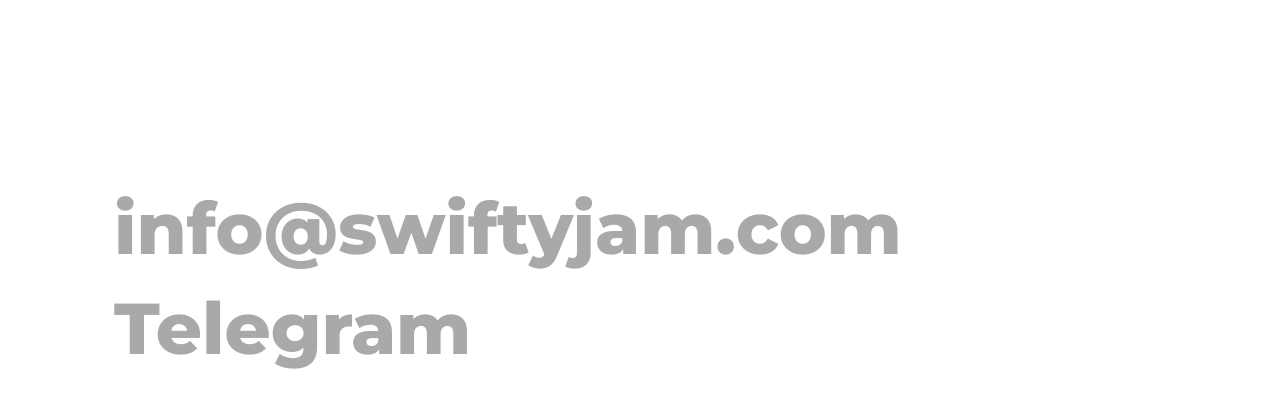
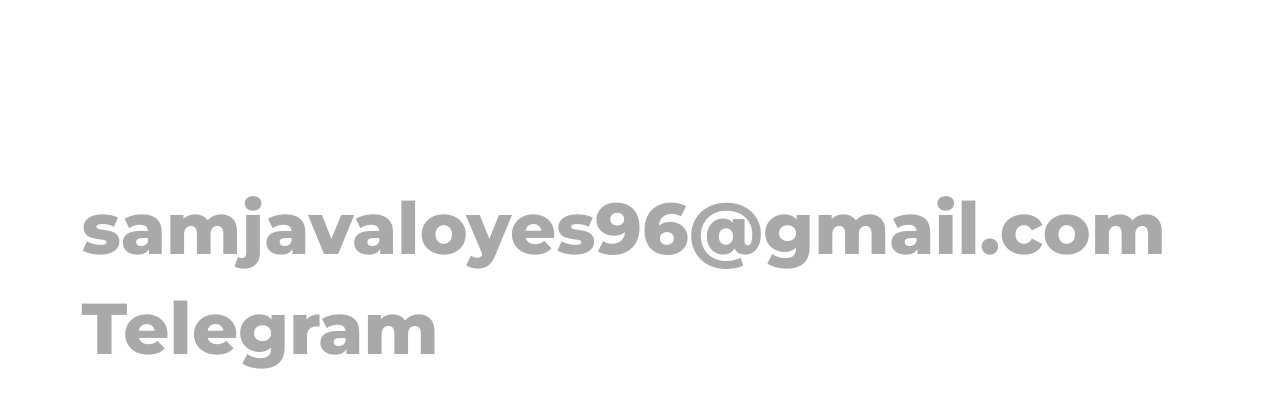
Before and after one commit to swiftyjam/studio, a plain HTML site: page contact.html in a window 1280 px wide. Shown: the part 127-534 px from the top of the page. Drawn offline with nearby package versions, Linux system fonts and the light colour scheme.

Commit message:
UPDATE 22

```diff
--- a/contact.html
+++ b/contact.html
@@ -9,18 +9,15 @@
     <meta http-equiv="Content-Type" content="text/html; charset=utf-8" />
     <meta http-equiv="Content-Type" content="text/html; charset=ISO-8859-1">
     <link rel="stylesheet" href="css/style.css">
-	<meta name="description"
-		content="Design studio, we pick your ideas and bring them to real life: Branding, UX/UI, Motion Graphics, Art, Print, 3D ">
+    <meta name="description" content="Design studio, we pick your ideas and bring them to real life: Branding, UX/UI, Motion Graphics, Art, Print, 3D ">
     <meta name="keywords" content="Design,studio,Graphic design, Diseño gafico,samuel,javaloyes,3d,design,graphic">
     <link rel="shortcut icon" type="image/png" href="data/fav0.png" id="favi">
     <meta property="og:title" content="Swifty Jam, Design">
-	<meta property="og:description"
-		content="Design studio, we pick your ideas and bring them to real life: Branding, UX/UI, Motion Graphics, Art, Print, 3D ">
+    <meta property="og:description" content="Design studio, we pick your ideas and bring them to real life: Branding, UX/UI, Motion Graphics, Art, Print, 3D ">
     <meta property="og:image" content="data/profile.png">
     <meta property="og:url" content="index.html">
     <meta name="twitter:title" content="Swifty Jam, Design">
-	<meta name="twitter:description"
-		content=" Design studio, we pick your ideas and bring them to real life: Branding, UX/UI, Motion Graphics, Art, Print, 3D ">
+    <meta name="twitter:description" content=" Design studio, we pick your ideas and bring them to real life: Branding, UX/UI, Motion Graphics, Art, Print, 3D ">
     <meta name="twitter:image" content="data/profile.png">
     <meta name="twitter:card" content="summary_large_image">
     <title>Swifty Jam | Contact</title>
@@ -54,9 +51,11 @@
 							<circle cx="10" cy="20" r="6" stroke="black" fill="black"></circle>
 						</svg></li>
                     <!-- contact button mobile -->
-					<li class="connect_m"> <a class="menu__connect mobile" href="#">
+                    <li class="connect_m">
+                        <a class="menu__connect mobile" href="#">
                             <img src="data/126495.svg">
-						</a></li>
+                        </a>
+                    </li>
                 </ul>
             </div>
         </div>
@@ -71,7 +70,7 @@
 			<img class="decor dec-right hide-pc" src="data/liquid2O.png" alt="liquid"> -->
             <div class="landingCard__container lc-left">
                 <div class="landingCard__text">
-					<h1 class="contact"><a href="mailto:info@swiftyjam.com">info@swiftyjam.com</a></h1>
+                    <h1 class="contact"><a href="mailto:samjavaloyes96@gmail.com">samjavaloyes96@gmail.com</a></h1>
                     <h1 class="contact"><a href="http://t.me/swiftyjam">Telegram </a></h1>
                 </div>
             </div>
```
Lines whose indentation alone changed are shown as unchanged.
